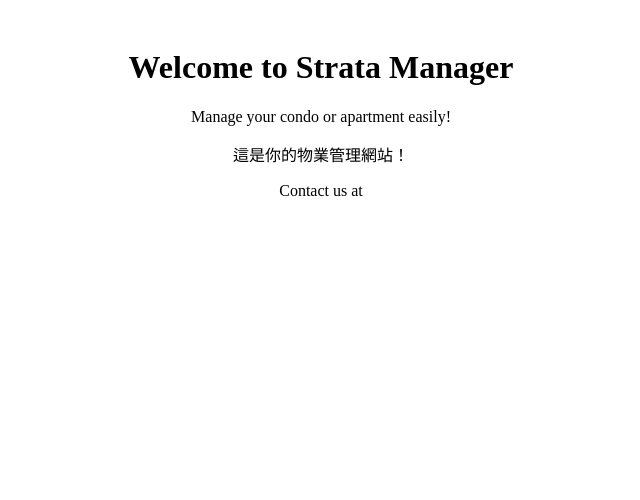
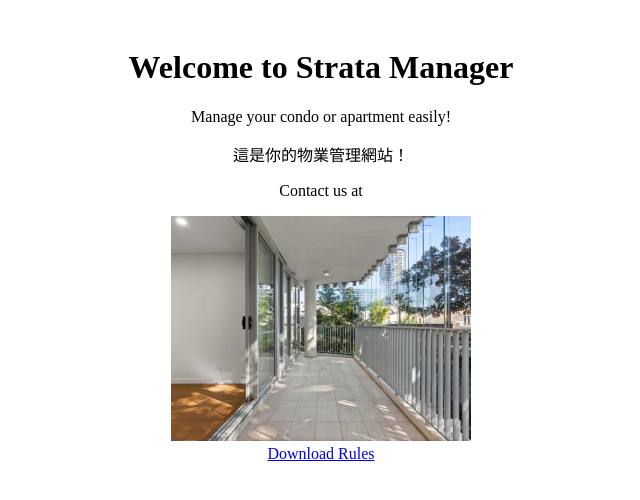
Before and after one commit to perryliu540540749/StrataManager, a Next.js app: page / in a window 1280 px wide. Shown: the top 500 px of the page, without its empty margins (319-959 px from the left). Built offline with nearby package versions, Linux system fonts and the light colour scheme.

Commit message:
Update page.tsx

```diff
--- a/app/page.tsx
+++ b/app/page.tsx
@@ -5,6 +5,9 @@ export default function Home() {
       <p>Manage your condo or apartment easily!</p>
       <p>這是你的物業管理網站！</p>
       <p>Contact us at {process.env.MANAGER_EMAIL}</p>
+      <img src="/condo.jpg" alt="Condo" width="300" />
+      <br />
+      <a href="/rules.pdf" target="_blank">Download Rules</a>
     </div>
   );
 }
```
